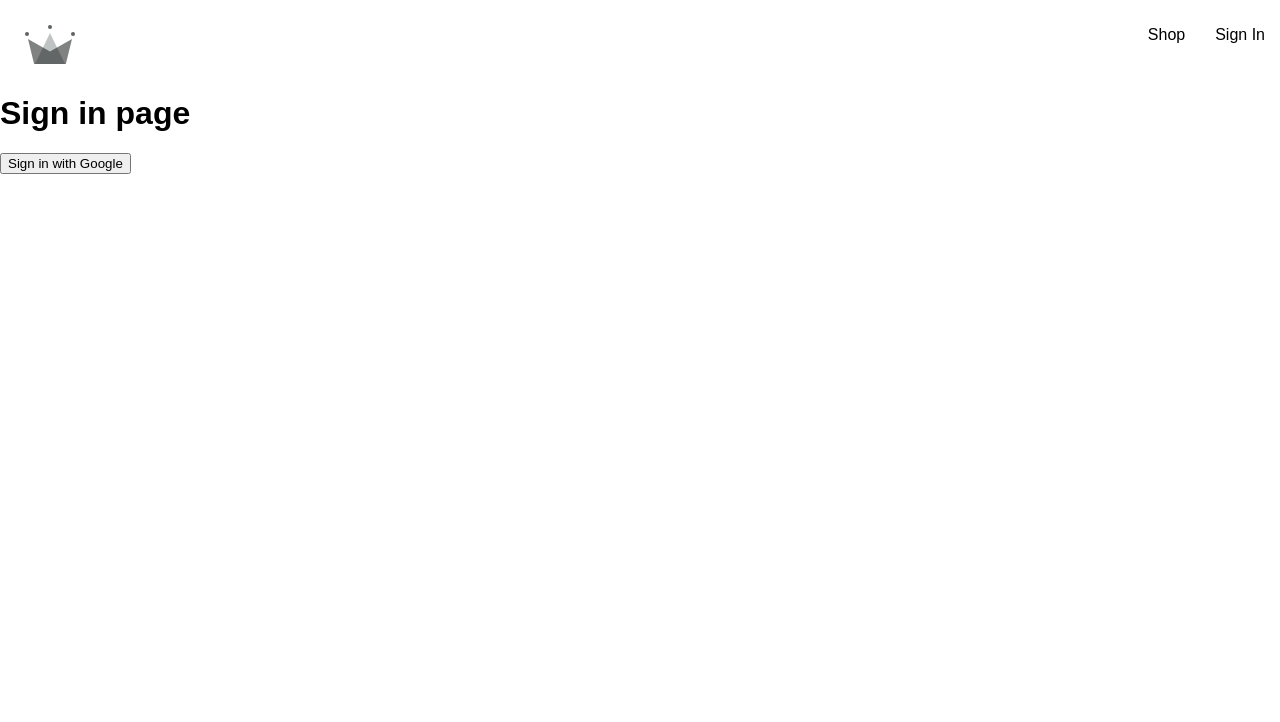
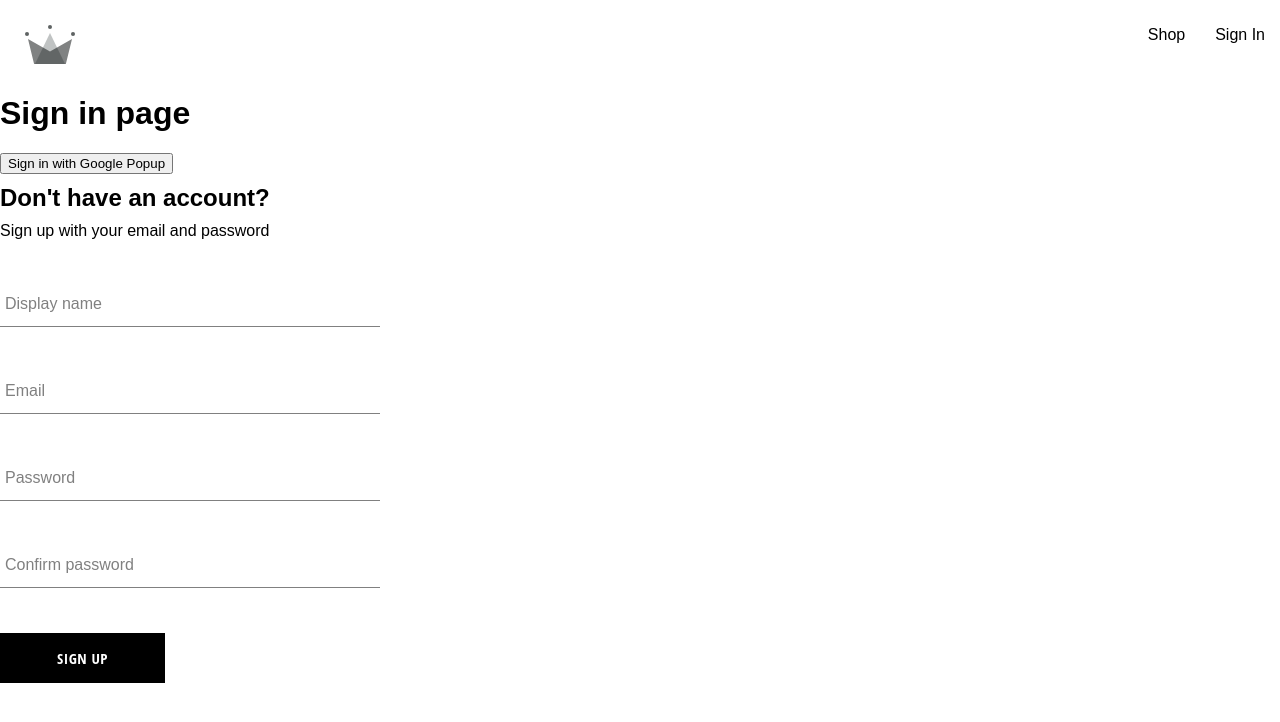
Before and after one commit to george-silviu/crwn-cloting, a React (Create React App) app: page /sign-in in a window 1280 px wide. Shown: the top 722 px of the page. Built offline with nearby package versions, Linux system fonts and the light colour scheme.

Commit message:
created the sign-up component, form-input component and button component

```diff
--- a/package.json
+++ b/package.json
@@ -1,5 +1,5 @@
 {
-  "name": "fashion-up",
+  "name": "crwn-cloting",
   "version": "0.1.0",
   "private": true,
   "dependencies": {
--- /dev/null
+++ b/src/components/button/button.component.jsx
@@ -0,0 +1,19 @@
+import "./button.styles.scss";
+
+const BUTTON_TYPE_CLASSES = {
+  google: "google-sign-in",
+  inverted: "inverted",
+};
+
+const Button = ({ children, buttonType, ...otherProps }) => {
+  return (
+    <button
+      className={`button-container ${BUTTON_TYPE_CLASSES[buttonType]}`}
+      {...otherProps}
+    >
+      {children}
+    </button>
+  );
+};
+
+export default Button;
--- /dev/null
+++ b/src/components/button/button.styles.scss
@@ -0,0 +1,41 @@
+.button-container {
+  min-width: 165px;
+  width: auto;
+  height: 50px;
+  letter-spacing: 0.5px;
+  line-height: 50px;
+  padding: 0 35px 0 35px;
+  font-size: 15px;
+  background-color: black;
+  color: white;
+  text-transform: uppercase;
+  font-family: "Open Sans Condensed";
+  font-weight: bolder;
+  border: none;
+  cursor: pointer;
+  display: flex;
+  justify-content: center;
+  &:hover {
+    background-color: white;
+    color: black;
+    border: 1px solid black;
+  }
+  &.google-sign-in {
+    background-color: #4285f4;
+    color: white;
+    &:hover {
+      background-color: #357ae8;
+      border: none;
+    }
+  }
+  &.inverted {
+    background-color: white;
+    color: black;
+    border: 1px solid black;
+    &:hover {
+      background-color: black;
+      color: white;
+      border: none;
+    }
+  }
+}
--- /dev/null
+++ b/src/components/form-input/form-input.component.jsx
@@ -0,0 +1,20 @@
+import "./form-input.styles.scss";
+
+const FormInput = ({ label, inputOptions }) => {
+  return (
+    <div className="group">
+      <input className="form-input" {...inputOptions} />
+      {label && (
+        <label
+          className={`${
+            inputOptions.value.length ? "shrink" : ""
+          } form-input-label`}
+        >
+          {label}
+        </label>
+      )}
+    </div>
+  );
+};
+
+export default FormInput;
--- /dev/null
+++ b/src/components/form-input/form-input.styles.scss
@@ -0,0 +1,46 @@
+$sub-color: grey;
+$main-color: black;
+@mixin shrinkLabel {
+  top: -14px;
+  font-size: 12px;
+  color: $main-color;
+}
+.group {
+  position: relative;
+  margin: 45px 0;
+  .form-input {
+    background: none;
+    background-color: white;
+    color: $sub-color;
+    font-size: 18px;
+    padding: 10px 10px 10px 5px;
+    display: block;
+    width: 100%;
+    border: none;
+    border-radius: 0;
+    border-bottom: 1px solid $sub-color;
+    margin: 25px 0;
+    &:focus {
+      outline: none;
+    }
+    &:focus ~ .form-input-label {
+      @include shrinkLabel();
+    }
+  }
+  input[type="password"] {
+    letter-spacing: 0.3em;
+  }
+  .form-input-label {
+    color: $sub-color;
+    font-size: 16px;
+    font-weight: normal;
+    position: absolute;
+    pointer-events: none;
+    left: 5px;
+    top: 10px;
+    transition: 300ms ease all;
+    &.shrink {
+      @include shrinkLabel();
+    }
+  }
+}
--- /dev/null
+++ b/src/components/sign-up-form/sign-up-form.component.jsx
@@ -0,0 +1,114 @@
+import { useState } from "react";
+
+import FormInput from "../form-input/form-input.component";
+import Button from "../button/button.component";
+
+import {
+  createUserWithEmailAndPasswordFromAuth,
+  createUserDocumentFromAuth,
+} from "../../utils/firebase.utils";
+
+import "./sign-up-form.styles.scss";
+
+// default form fields
+const defaultFormFields = {
+  displayName: "",
+  email: "",
+  password: "",
+  confirmPassword: "",
+};
+
+const SignUpForm = () => {
+  const [formFields, setFormFields] = useState(defaultFormFields); // set the form fields state with the default form fields
+  const { displayName, email, password, confirmPassword } = formFields; // destructure the form fields
+
+  const resetFormFields = () => {
+    setFormFields(defaultFormFields);
+  };
+
+  const handleSubmit = async (event) => {
+    event.preventDefault(); // prevent the default form submission
+
+    if (password !== confirmPassword) {
+      alert("Passwords do not match"); // alert the user if the passwords do not match
+      return;
+    }
+
+    try {
+      const { user } = await createUserWithEmailAndPasswordFromAuth(
+        email,
+        password
+      ); // create user with email and password
+
+      await createUserDocumentFromAuth(user, { displayName }); // create user document from the user auth object with the display name
+
+      resetFormFields(); // reset the form fields
+    } catch (error) {
+      if (error.code === "auth/email-already-in-use") {
+        alert("Cannot create userm, email already in use");
+      } else if (error.code === "auth/weak-password") {
+        alert("Password should be at least 6 characters");
+      } else {
+        console.log("Error creating user ", error);
+      }
+    }
+  };
+
+  const handleChange = (event) => {
+    const { name, value } = event.target; // destructure the name and value from the event target
+
+    setFormFields({ ...formFields, [name]: value }); // set the form fields with the name and value
+  };
+
+  return (
+    <div className="sign-up-container">
+      <h2>Don't have an account?</h2>
+      <span> Sign up with your email and password</span>
+      <form onSubmit={handleSubmit}>
+        <FormInput
+          label="Display name"
+          inputOptions={{
+            type: "text",
+            required: true,
+            onChange: handleChange,
+            name: "displayName",
+            value: displayName,
+          }}
+        />
+        <FormInput
+          label="Email"
+          inputOptions={{
+            type: "email",
+            required: true,
+            onChange: handleChange,
+            name: "email",
+            value: email,
+          }}
+        />
+        <FormInput
+          label="Password"
+          inputOptions={{
+            type: "password",
+            required: true,
+            onChange: handleChange,
+            name: "password",
+            value: password,
+          }}
+        />
+        <FormInput
+          label="Confirm password"
+          inputOptions={{
+            type: "password",
+            required: true,
+            onChange: handleChange,
+            name: "confirmPassword",
+            value: confirmPassword,
+          }}
+        />
+        <Button type="submit">Sign up</Button>
+      </form>
+    </div>
+  );
+};
+
+export default SignUpForm;
--- /dev/null
+++ b/src/components/sign-up-form/sign-up-form.styles.scss
@@ -0,0 +1,8 @@
+.sign-up-container {
+  display: flex;
+  flex-direction: column;
+  width: 380px;
+  h2 {
+    margin: 10px 0;
+  }
+}
--- a/src/routes/sign-in/sign-in.component.jsx
+++ b/src/routes/sign-in/sign-in.component.jsx
@@ -1,11 +1,31 @@
+// import { useEffect } from "react";
+// import { getRedirectResult } from "firebase/auth";
+
 import {
+  // auth,
   signInWithGooglePopup,
+  // signInWithGoogleRedirect,
   createUserDocumentFromAuth,
 } from "../../utils/firebase.utils";
 
-import React from "react";
+import SignUpForm from "../../components/sign-up-form/sign-up-form.component";
 
 const SignIn = () => {
+  // useEffect(() => {
+  //   // get the redirect result from the Google sign in
+  //   const handleRedirectResult = async () => {
+  //     const response = await getRedirectResult(auth);
+
+  //     // console.log(response.user);
+
+  //     if (response) {
+  //       createUserDocumentFromAuth(response.user); // create user document from the user auth object
+  //     }
+  //   };
+
+  //   handleRedirectResult();
+  // }, []);
+
   const logGoogleUser = async () => {
     const { user } = await signInWithGooglePopup(); // sign in with Google popup
 
@@ -15,7 +35,12 @@ const SignIn = () => {
   return (
     <div>
       <h1>Sign in page</h1>
-      <button onClick={logGoogleUser}>Sign in with Google</button>
+
+      <button onClick={logGoogleUser}>Sign in with Google Popup</button>
+      {/* <button onClick={signInWithGoogleRedirect}>
+        Sign in with Google Redirect
+      </button> */}
+      <SignUpForm />
     </div>
   );
 };
--- a/src/utils/firebase.utils.js
+++ b/src/utils/firebase.utils.js
@@ -3,9 +3,10 @@
 import { initializeApp } from "firebase/app";
 import {
   getAuth,
-  //   signInWithRedirect,
+  signInWithRedirect,
   signInWithPopup,
   GoogleAuthProvider,
+  createUserWithEmailAndPassword,
 } from "firebase/auth";
 import { getFirestore, doc, getDoc, setDoc } from "firebase/firestore";
 
@@ -19,20 +20,29 @@ const firebaseConfig = {
   appId: "1:476751905364:web:8e5a9c2b7bad1d5d0ca3c1",
 };
 
-const app = initializeApp(firebaseConfig); // initialize the firebase app with the firebase config
+const firebaseApp = initializeApp(firebaseConfig); // initialize the firebase app with the firebase config
 
-const provider = new GoogleAuthProvider(); // create a new GoogleAuthProvider instance
+const googleProvider = new GoogleAuthProvider(); // create a new GoogleAuthProvider instance
 
-provider.setCustomParameters({ prompt: "select_account" }); // always trigger the google popup whenever we use the GoogleAuthProvider for authentication and sign in
+googleProvider.setCustomParameters({ prompt: "select_account" }); // always trigger the google popup whenever we use the GoogleAuthProvider for authentication and sign in
 
-export const auth = getAuth(app); // get the auth service from the firebase app
+export const auth = getAuth(firebaseApp); // get the auth service from the firebase app
 
-export const signInWithGooglePopup = () => signInWithPopup(auth, provider); // sign in with Google popup
+export const signInWithGooglePopup = () =>
+  signInWithPopup(auth, googleProvider); // sign in with Google popup
+
+export const signInWithGoogleRedirect = () =>
+  signInWithRedirect(auth, googleProvider); // sign in with Google redirect
 
 export const db = getFirestore(); // get the firestore db service from the firebase app
 
 // create user document from the user auth object
-export const createUserDocumentFromAuth = async (userAuth) => {
+export const createUserDocumentFromAuth = async (
+  userAuth,
+  additionalInformation = {}
+) => {
+  if (!userAuth) return; // if the user auth object does not exist, return
+
   const userDocRef = doc(db, "users", userAuth.uid); // get the user document reference from the firestore db
 
   //   console.log(userDocRef);
@@ -52,6 +62,7 @@ export const createUserDocumentFromAuth = async (userAuth) => {
         displayName,
         email,
         createdAt,
+        ...additionalInformation,
       }); // set the user document with the display name, email, and created date
     } catch (error) {
       console.error("Error creating user", error.message);
@@ -59,3 +70,12 @@ export const createUserDocumentFromAuth = async (userAuth) => {
   }
   return userDocRef; // return the user document reference
 };
+
+export const createUserWithEmailAndPasswordFromAuth = async (
+  email,
+  password
+) => {
+  if (!email || !password) return; // if the email or password does not exist, return
+
+  return await createUserWithEmailAndPassword(auth, email, password); // create user with email and password
+};
```
Also changed, not shown: 1 other file (tests, documents, lock files or other folders).
